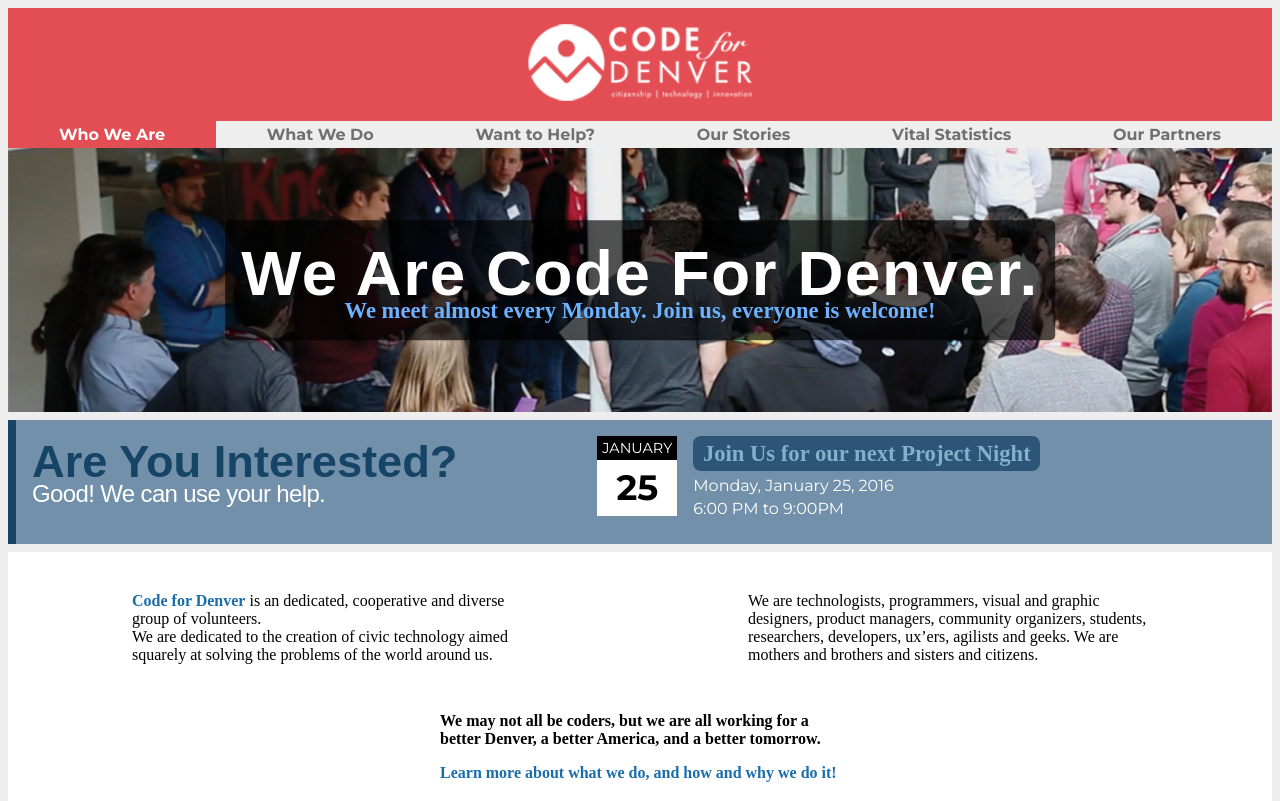
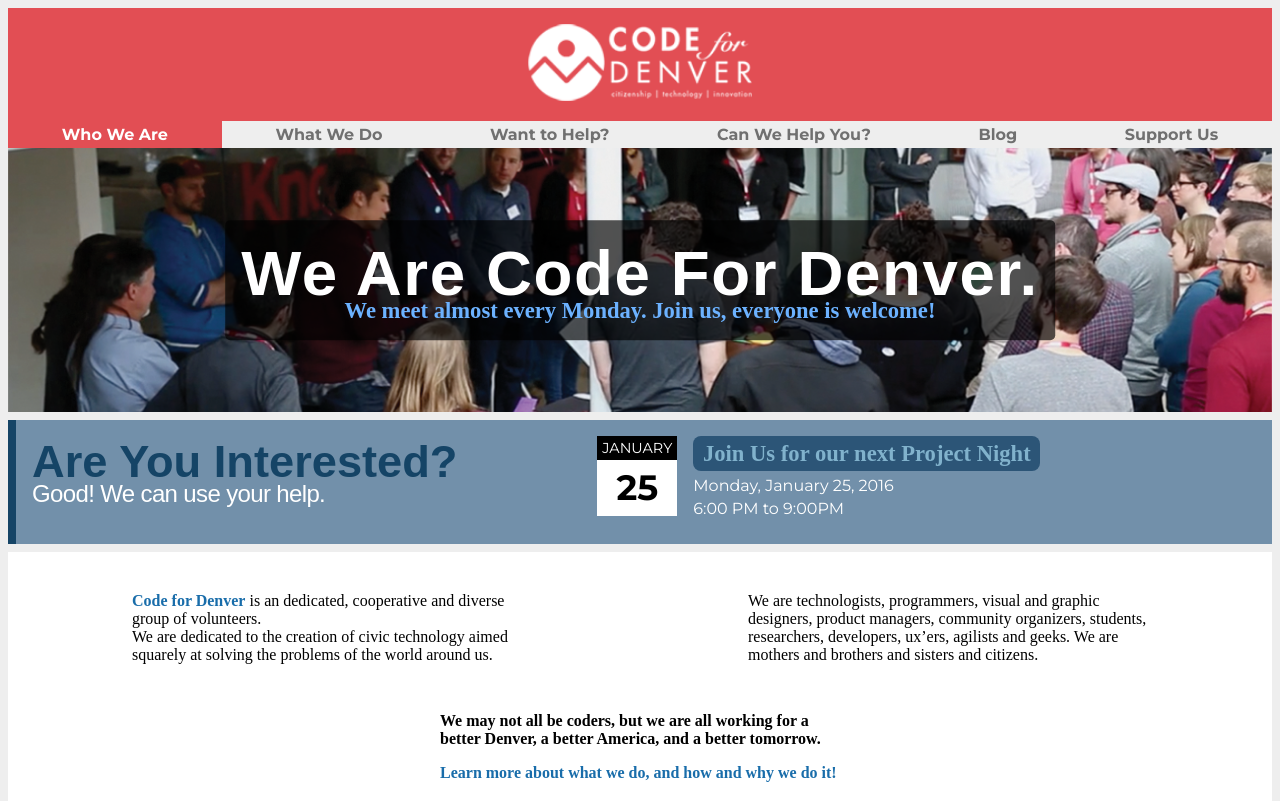
Before and after one commit to jenshurley/codefordenver-redesign, a plain HTML site: page index.html in a window 1280 px wide. Shown: the top 801 px of the page. Drawn offline with nearby package versions, Linux system fonts and the light colour scheme; a web font is replaced by a local one.

Commit message:
change nav text

```diff
--- a/index.html
+++ b/index.html
@@ -22,9 +22,9 @@
       <li class="mainnav-link current"><a href="#" data-color="#e24e54">Who We Are</a></li>
       <li class="mainnav-link"><a href="#" data-color="#fdbf46">What We Do</a></li>
       <li class="mainnav-link"><a href="#" data-color="#26849e">Want to Help?</a></li>
-      <li class="mainnav-link"><a href="#" data-color="#611305">Our Stories</a></li>
-      <li class="mainnav-link"><a href="#" data-color="#611305">Vital Statistics</a></li>
-      <li class="mainnav-link"><a href="#" data-color="#41284a">Our Partners</a></li>
+      <li class="mainnav-link"><a href="#" data-color="#611305">Can We Help You?</a></li>
+      <li class="mainnav-link"><a href="#" data-color="#611305">Blog</a></li>
+      <li class="mainnav-link"><a href="#" data-color="#41284a">Support Us</a></li>
     </ul>
   </nav>
 </header>
```
